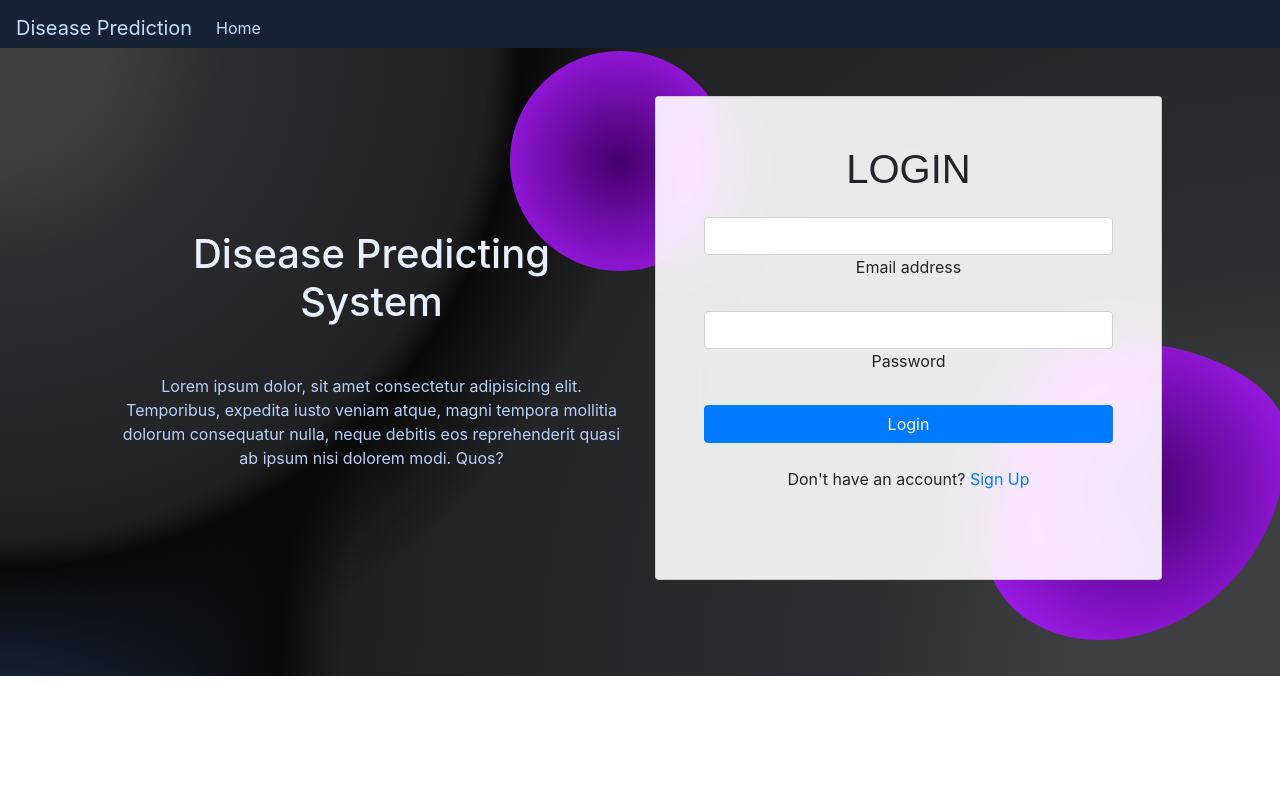
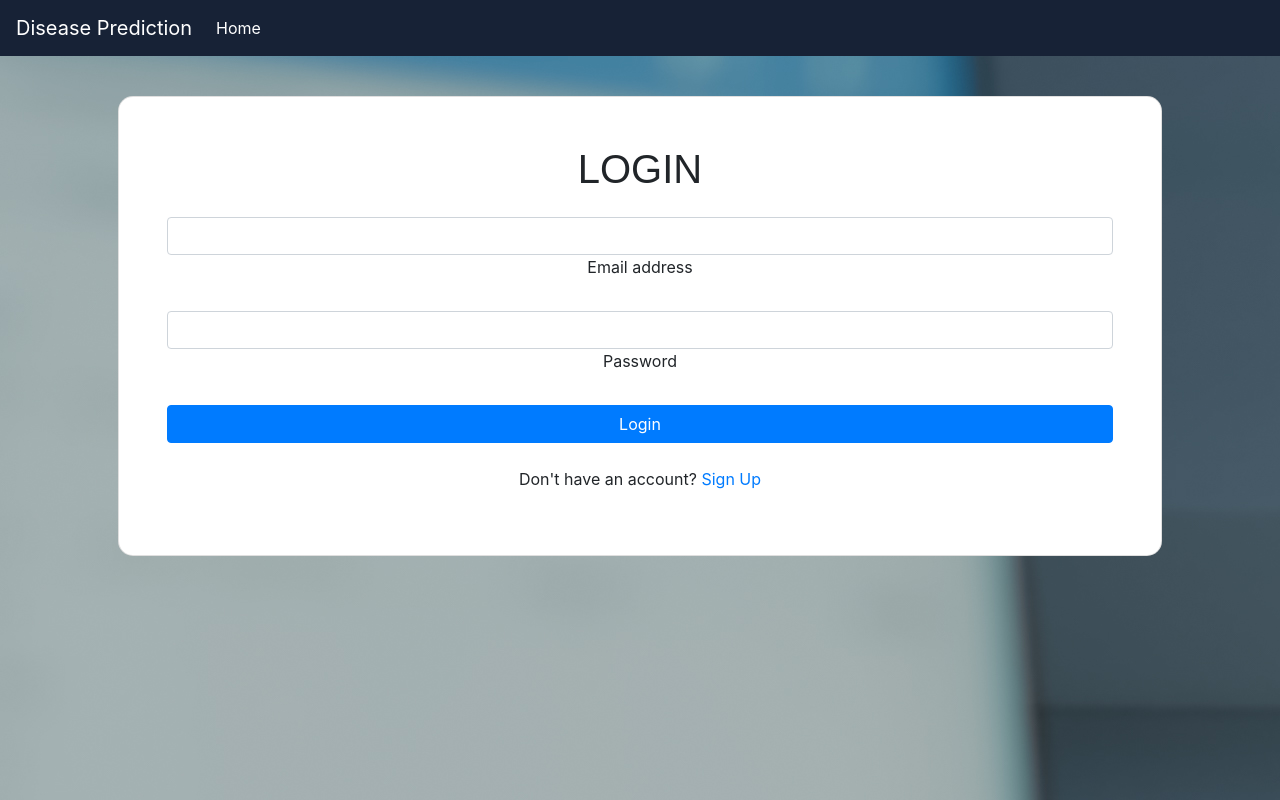
Before and after one commit to RameeshaSharinpk/Disease_prediction, a Flask app: page / in a window 1280 px wide. Run offline with Flask 3, Linux system fonts and the light colour scheme; parts of the project's set-up code (start-up, migrations or seed data) failed here and were passed over; some libraries are stand-ins or nearby versions.

Commit message:
Update login.html

```diff
--- a/Templates/login.html
+++ b/Templates/login.html
@@ -1,25 +1,11 @@
-<!DOCTYPE html>
-<html lang="en">
-<head>
-    <meta charset="UTF-8">
-    <meta http-equiv="X-UA-Compatible" content="IE=edge">
-    <meta name="viewport" content="width=device-width, initial-scale=1.0">
-    <title>Disease Prediction System</title>
+{% extends "base.html" %}
 
-    <link rel="stylesheet" type="text/css" href="{{ url_for('static', filename='css/styles.css') }}">
-    <link rel="stylesheet" href="https://cdn.jsdelivr.net/npm/bootstrap@4.0.0/dist/css/bootstrap.min.css" integrity="sha384-Gn5384xqQ1aoWXA+058RXPxPg6fy4IWvTNh0E263XmFcJlSAwiGgFAW/dAiS6JXm" crossorigin="anonymous">
-    <script src="https://code.jquery.com/jquery-3.2.1.slim.min.js" integrity="sha384-KJ3o2DKtIkvYIK3UENzmM7KCkRr/rE9/Qpg6aAZGJwFDMVNA/GpGFF93hXpG5KkN" crossorigin="anonymous"></script>
-    <script src="https://cdn.jsdelivr.net/npm/popper.js@1.12.9/dist/umd/popper.min.js" integrity="sha384-ApNbgh9B+Y1QKtv3Rn7W3mgPxhU9K/ScQsAP7hUibX39j7fakFPskvXusvfa0b4Q" crossorigin="anonymous"></script>
-    <script src="https://cdn.jsdelivr.net/npm/bootstrap@4.0.0/dist/js/bootstrap.min.js" integrity="sha384-JZR6Spejh4U02d8jOt6vLEHfe/JQGiRRSQQxSfFWpi1MquVdAyjUar5+76PVCmYl" crossorigin="anonymous"></script>
-
-</head>
-<body>
-
+{% block content %}
   <div class="container-signup">
     <div class="navbar-div">
       <div class="navbar-div">
         <nav class="navbar navbar-expand-lg">
-            <a class="navbar-brand" href="#" style="color:rgb(193, 221, 253);">Disease Prediction</a>
+            <a class="navbar-brand" href="#" style="color:rgb(255, 255, 255);">Disease Prediction</a>
             <button class="navbar-toggler" type="button" data-toggle="collapse" data-target="#navbarSupportedContent"
                 aria-controls="navbarSupportedContent" aria-expanded="false" aria-label="Toggle navigation">
                 <span class="navbar-toggler-icon"></span>
@@ -28,7 +14,7 @@
             <div class="collapse navbar-collapse" id="navbarSupportedContent">
                 <ul class="navbar-nav mr-auto">
                     <li class="nav-item active">
-                        <a class="nav-link" href="#" style="color:rgb(193, 221, 253);">Home <span class="sr-only">(current)</span></a>
+                        <a class="nav-link" href="#" style="color:rgb(255, 255, 255);">Home <span class="sr-only">(current)</span></a>
                     </li>
                 </ul>
             </div>
@@ -37,69 +23,14 @@
     </div>
     <div class="signup-div">
       <section class="background-radial-gradient overflow-hidden">
-        <style>
-          .background-radial-gradient {
-            background-color: hsl(218, 41%, 15%);
-            background-image: radial-gradient(650px circle at 0% 0%,
-                hsl(210, 2%, 25%) 15%,
-                hsl(225, 4%, 18%) 35%,
-                hsl(220, 5%, 13%) 75%,
-                hsl(0, 0%, 4%) 80%,
-                transparent 100%),
-              radial-gradient(1250px circle at 100% 100%,
-                hsl(210, 2%, 25%) 15%,
-                hsl(225, 4%, 18%) 35%,
-                hsl(220, 5%, 13%) 75%,
-                hsl(0, 0%, 4%) 80%,
-                transparent 100%);
-          }
-
-          #radius-shape-1 {
-            height: 220px;
-            width: 220px;
-            top: -45px;
-            left: -130px;
-            background: radial-gradient(#44006b, #ad1fff);
-            overflow: hidden;
-          }
-
-          #radius-shape-2 {
-            border-radius: 38% 62% 63% 37% / 70% 33% 67% 30%;
-            bottom: -60px;
-            right: -110px;
-            width: 300px;
-            height: 300px;
-            background: radial-gradient(#44006b, #ad1fff);
-            overflow: hidden;
-          }
-
-          .bg-glass {
-            background-color: hsla(0, 0%, 100%, 0.9) !important;
-            backdrop-filter: saturate(200%) blur(25px);
-          }
-        </style>
-
         <div class="container px-4 py-5 px-md-5 text-center text-lg-start my-5">
           <div class="row gx-lg-5 align-items-center mb-5">
-            <div class="col-lg-6 mb-5 mb-lg-0" style="z-index: 10">
-              <h1 class="my-5 display-5 fw-bold ls-tight" style="color: hsl(218, 81%, 95%)">
-                Disease Predicting System
-              </h1>
-              <p class="mb-4 opacity-70" style="color: hsl(218, 81%, 85%)">
-                Lorem ipsum dolor, sit amet consectetur adipisicing elit.
-                Temporibus, expedita iusto veniam atque, magni tempora mollitia
-                dolorum consequatur nulla, neque debitis eos reprehenderit quasi
-                ab ipsum nisi dolorem modi. Quos?
-              </p>
-            </div>
 
-            <div class="col-lg-6 mb-5 mb-lg-0 position-relative">
-              <div id="radius-shape-1" class="position-absolute rounded-circle shadow-5-strong"></div>
-              <div id="radius-shape-2" class="position-absolute shadow-5-strong"></div>
+            <div class="card-div col-lg-12 mb-5 mb-lg-0 position-relative">
 
-              <div class="card bg-glass">
+              <div class="card bg-glass" style="border-radius: 15px;">
                 <div class="card-body px-4 py-5 px-md-5">
-                  <form>
+                  <form method="post">
 
                     <div class="form-outline mb-4" style="font-family: Arial, Helvetica, sans-serif;">
                       <h1>LOGIN</h1>
@@ -125,21 +56,6 @@
                     <!-- Register buttons -->
                     <div class="text-center">
                       <p>Don't have an account? <a href="/signup">Sign Up</a></p>
-                      <button type="button" class="btn btn-link btn-floating mx-1">
-                        <i class="fab fa-facebook-f"></i>
-                      </button>
-
-                      <button type="button" class="btn btn-link btn-floating mx-1">
-                        <i class="fab fa-google"></i>
-                      </button>
-
-                      <button type="button" class="btn btn-link btn-floating mx-1">
-                        <i class="fab fa-twitter"></i>
-                      </button>
-
-                      <button type="button" class="btn btn-link btn-floating mx-1">
-                        <i class="fab fa-github"></i>
-                      </button>
                     </div>
                   </form>
                 </div>
@@ -149,5 +65,4 @@
         </div>
       </section>
     </div>
-  </body>
-  </html>
+{% endblock %}
```
